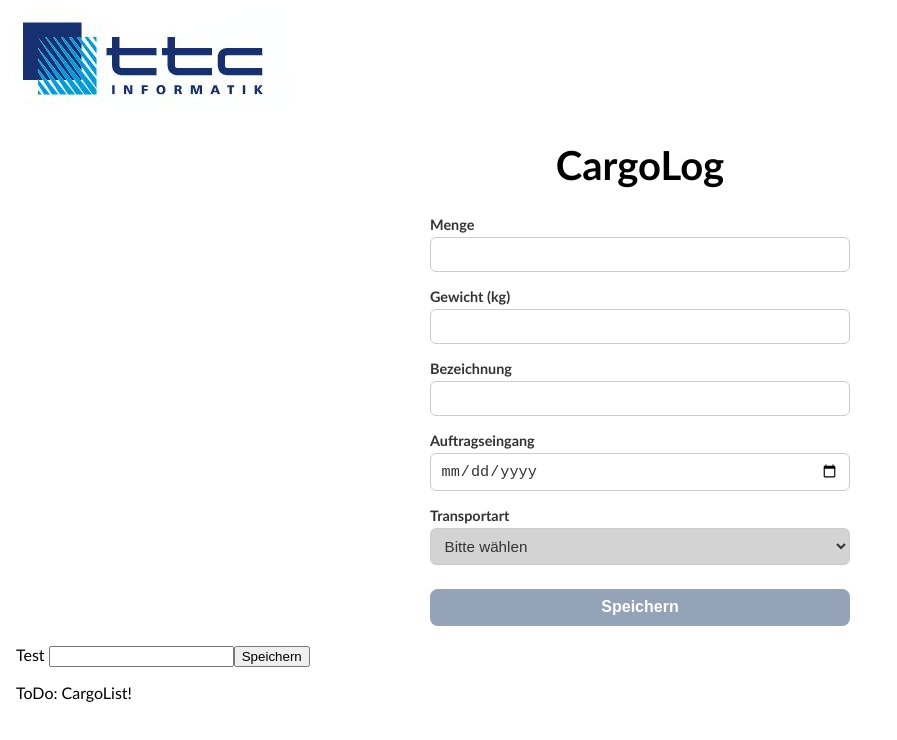
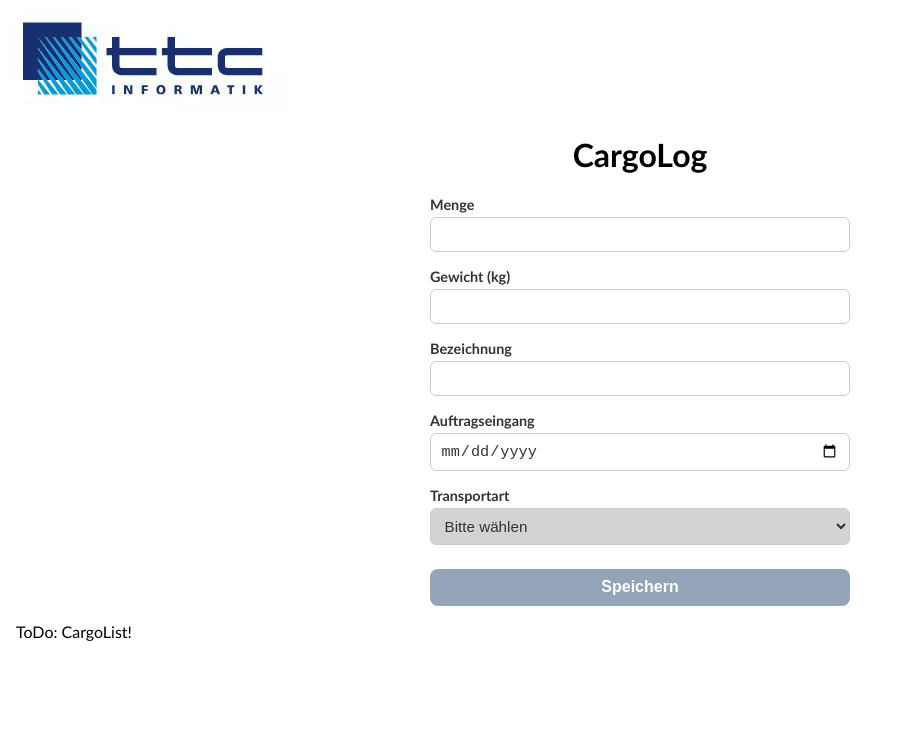
Before and after one commit to Weizenfuchs/CargoLog, an Angular app in the folder frontend/: page / in a window 1280 px wide. Shown: the top 740 px of the page, without its empty margins (0-897 px from the left). Built offline with nearby package versions, Linux system fonts and the light colour scheme.

Commit message:
Refactor cargo editor form to include submission handling and remove test form

```diff
--- a/frontend/src/app/app.css
+++ b/frontend/src/app/app.css
@@ -1,5 +1,4 @@
 h1 {
-  font-size: 2.5em;
   text-align: center;
   font-family: Encode Sans Expanded, Trebuchet MS, sans-serif;
 }
--- a/frontend/src/app/cargo/cargo-editor/cargo-editor.html
+++ b/frontend/src/app/cargo/cargo-editor/cargo-editor.html
@@ -1,4 +1,4 @@
-<form #cargoForm="ngForm" class="cargo-form">
+<form #cargoForm="ngForm" (ngSubmit)="onSubmit(cargoForm.value)" class="cargo-form">
 
   <!-- Menge -->
   <label>
@@ -83,21 +83,3 @@
   </button>
 
 </form>
-
-<!-- Test:Start -->
-<br>
-<form #testForm="ngForm" (ngSubmit)="onSubmit(testForm.value)">
-  <label>
-    Test
-    <input
-      type="text"
-      name="test"
-      ngModel
-      required
-    />
-  </label>
-  <button type="submit">
-    Speichern
-  </button>
-</form>
-<!-- Test:End -->
```
